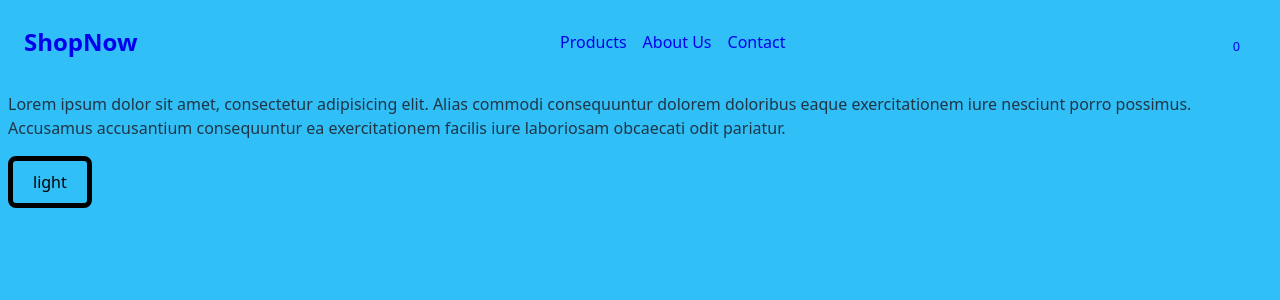
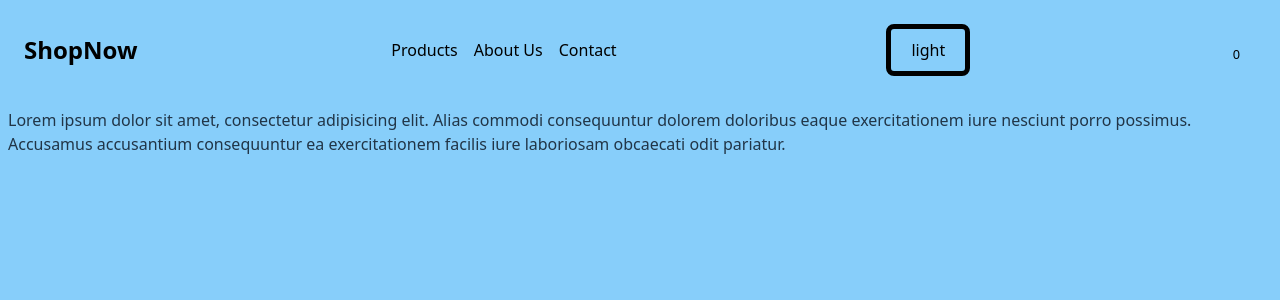
Before and after one commit to CadenceReynolds/CadenceReynolds.github.io, a React (Vite) app in the folder ricks-rolls/: page / in a window 1280 px wide. Shown: the top 300 px of the page. Built offline with nearby package versions, Linux system fonts and the light colour scheme.

Commit message:
Link theme navbar update

```diff
--- a/ricks-rolls/src/App.jsx
+++ b/ricks-rolls/src/App.jsx
@@ -1,16 +1,16 @@
 import ThemeProvider from "./ThemeProvider.jsx";
-import ThemeComponent from "./ThemeComponent.jsx";
+import ThemeComponent from "./NavigationBar.jsx";
 import Navbar from "./NavigationBar.jsx";
 
 export default function App() {
 
     return (
         <>
-            <Navbar></Navbar>
+            <ThemeProvider>
+                <Navbar></Navbar>
+            </ThemeProvider>
             <p>Lorem ipsum dolor sit amet, consectetur adipisicing elit. Alias commodi consequuntur dolorem doloribus eaque exercitationem iure nesciunt porro possimus. Accusamus accusantium consequuntur ea exercitationem facilis iure laboriosam obcaecati odit pariatur.</p>
-            <ThemeProvider>
-                <ThemeComponent/>
-            </ThemeProvider>
+
         </>
     )
 }
--- a/ricks-rolls/src/NavigationBar.jsx
+++ b/ricks-rolls/src/NavigationBar.jsx
@@ -1,33 +1,83 @@
 import React from 'react';
 import './Navbar.css';
+import {useContext} from "react";
+import {ThemeContext} from "./ThemeContext.jsx";
+
+function switchTheme(setTheme, theme) {
+    return () => {
+        setTheme(
+            theme === 'light'
+                ? 'dark'
+                : 'light');
+        document.body.style.backgroundColor = theme === 'light' ? '#000' : '#87CEFAFF'
+        document.body.style.color = theme === 'light' ? '#00ffff' : '#000000'
+
+    }
+}
+
 export default function Navbar() {
+    const {theme, setTheme} = useContext(ThemeContext);
     return (
 
         <div className="navbar">
             <div className="navbar-left">
-                <a href="/" className="logo">
+                <a
+                    style={{
+                    color: theme === 'light' ? '#000' : '#00ffff',
+                }}
+                    href="/" className="logo">
                     ShopNow
                 </a>
             </div>
             <div className="navbar-center">
-                <ul className="nav-links">
+                <ul className="nav-links" style={{
+                }}>
                     <li>
-                        <a href="/products">Products</a>
+                        <a
+                            style={{
+                                color: theme === 'light' ? '#000' : '#00ffff',
+                            }}
+                            href="/products">Products</a>
                     </li>
                     <li>
-                        <a href="/about">About Us</a>
+                        <a
+                            style={{
+                                color: theme === 'light' ? '#000' : '#00ffff',
+                            }}
+                            href="/about">About Us</a>
                     </li>
                     <li>
-                        <a href="/contact">Contact</a>
+                        <a
+                            style={{
+                                color: theme === 'light' ? '#000' : '#00ffff',
+                            }}
+                            href="/contact">Contact</a>
                     </li>
                 </ul>
             </div>
+            <button onClick={switchTheme(setTheme, theme)}
+                    style={{
+                        background: theme === 'light' ? '#87CEFAFF' : '#000',
+                        color: theme === 'light' ? '#000' : '#00ffff',                        borderWidth : "5px",
+                        borderColor: theme === 'light' ? '#000' : '#00ffff',
+                        borderStyle: "solid"
+                    }}>
+                {theme}
+            </button>
             <div className="navbar-right">
-                <a href="/cart" className="cart-icon">
+                <a
+                    style={{
+                        color: theme === 'light' ? '#000' : '#00ffff',
+                    }}
+                    href="/cart" className="cart-icon">
                     <i className="fas fa-shopping-cart"></i>
                     <span className="cart-count">0</span>
                 </a>
-                <a href="/account" className="user-icon">
+                <a
+                    style={{
+                        color: theme === 'light' ? '#000' : '#00ffff',
+                    }}
+                    href="/account" className="user-icon">
                     <i className="fas fa-user"></i>
                 </a>
             </div>
--- a/ricks-rolls/src/ThemeComponent.jsx
+++ /dev/null
@@ -1,33 +0,0 @@
-import {useContext} from "react";
-import {ThemeContext} from "./ThemeContext.jsx";
-
-
-function switchTheme(setTheme, theme) {
-    return () => {
-        setTheme(
-            theme === 'light'
-                ? 'dark'
-                : 'light');
-        document.body.style.backgroundColor = theme === 'light' ? '#000' : '#30bff6'
-        document.body.style.color = theme === 'light' ? '#00ffff' : '#000000'
-
-    }
-}
-
-export default function ThemeComponent() {
-    const {theme, setTheme} = useContext(ThemeContext);
-    return (
-        <>
-            <button onClick={switchTheme(setTheme, theme)}
-                    style={{
-                        background: theme === 'light' ? '#30bff6' : '#000',
-                        color: theme === 'light' ? '#000' : '#00ffff',
-                        borderWidth : "5px",
-                        borderColor: theme === 'light' ? '#000' : '#00ffff',
-                        borderStyle: "solid"
-                    }}>
-                {theme}
-            </button>
-        </>
-    )
-}
--- a/ricks-rolls/src/index.css
+++ b/ricks-rolls/src/index.css
@@ -36,11 +36,14 @@ button:focus-visible {
 @media (prefers-color-scheme: light) {
   :root {
     color: #213547;
-    background-color: #30bff6;
+  ;
   }
   a:hover {
   }
   button {
-    background-color: #30bff6;
+    background-color: #87CEFAFF;
   }
 }
+body{
+  background-color: #87CEFAFF;
+}
```
